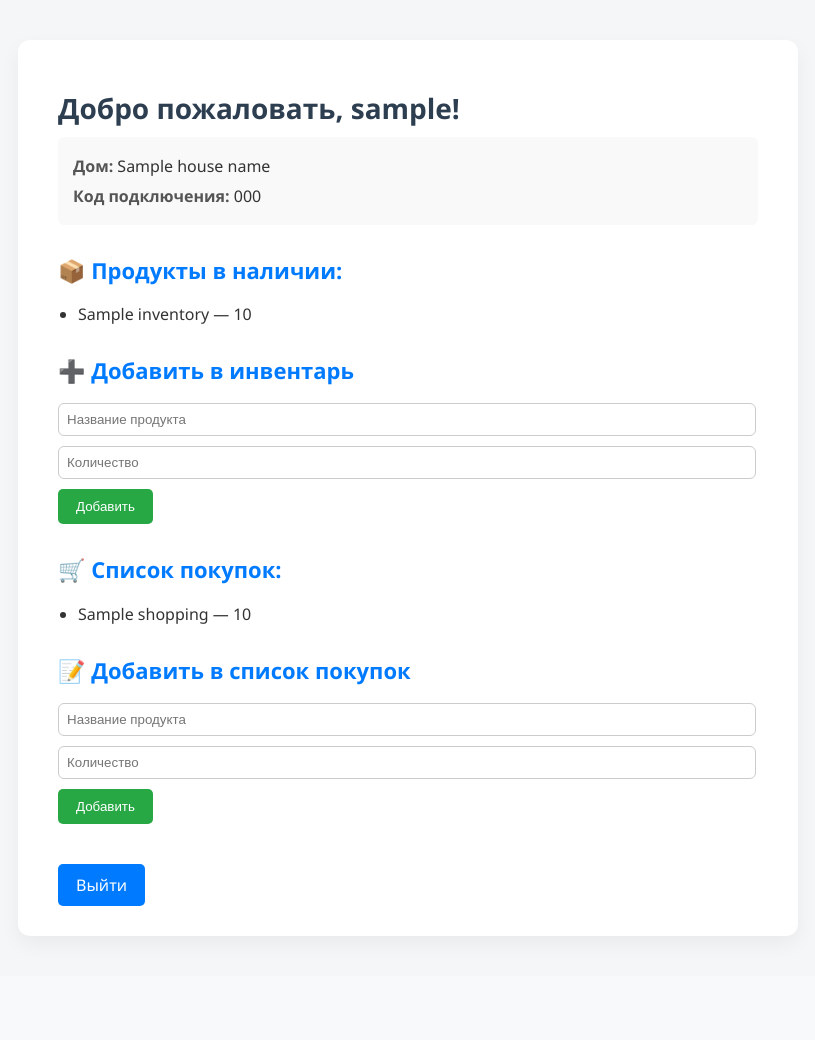
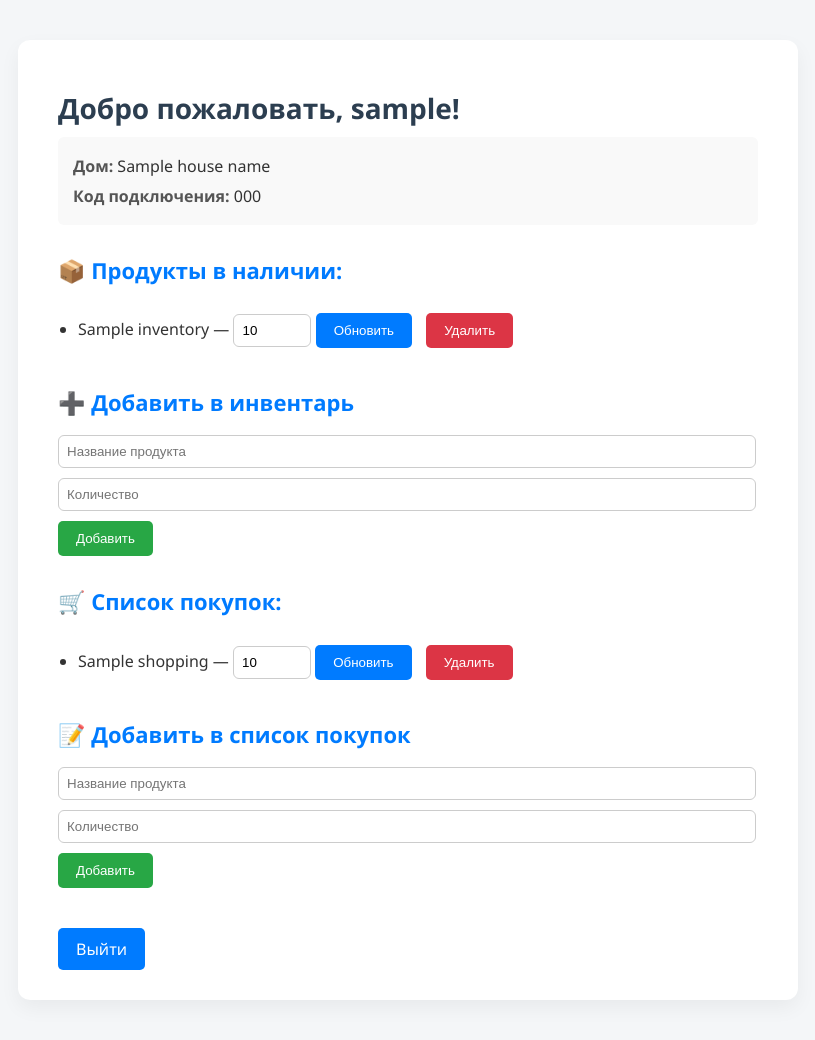
Before and after one commit to Homthor/ChillCheck, a Python web app: template templates/dashboard.html in a window 1280 px wide. Shown: the whole page, without its empty margins (232-1047 px from the left). Before the commit the page ends 939 px from the top, so only its background shows below. Run offline with Jinja, Linux system fonts and the light colour scheme; the template is opened without the code that fills it: most values are stand-ins (such as "Sample title", 1, 10 or a date in 2020).

Commit message:
Update dashboard.html
Delete + edit forms

```diff
--- a/templates/dashboard.html
+++ b/templates/dashboard.html
@@ -128,7 +128,18 @@
         {% if inventory %}
             <ul>
                 {% for name, qty in inventory %}
-                    <li>{{ name }} — {{ qty }}</li>
+                    <li>
+                        {{ name }} —
+                        <form method="POST" action="/update_inventory_quantity" style="display:inline;">
+                            <input type="hidden" name="product_name" value="{{ name }}">
+                            <input type="number" name="quantity" value="{{ qty }}" min="0" style="width: 60px;">
+                            <button type="submit" class="btn">Обновить</button>
+                        </form>
+                        <form method="POST" action="/remove_from_inventory" style="display:inline;">
+                            <input type="hidden" name="product_name" value="{{ name }}">
+                            <button type="submit" class="btn" style="background-color: #dc3545;">Удалить</button>
+                        </form>
+                    </li>
                 {% endfor %}
             </ul>
         {% else %}
@@ -146,7 +157,18 @@
             {% if shopping_list %}
                 <ul>
                     {% for name, qty in shopping_list %}
-                    <li>{{ name }} — {{ qty }}</li>
+                        <li>
+                            {{ name }} —
+                            <form method="POST" action="/update_shopping_list_quantity" style="display:inline;">
+                                <input type="hidden" name="product_name" value="{{ name }}">
+                                <input type="number" name="quantity" value="{{ qty }}" min="0" style="width: 60px;">
+                                <button type="submit" class="btn">Обновить</button>
+                            </form>
+                            <form method="POST" action="/remove_from_shopping_list" style="display:inline;">
+                                <input type="hidden" name="product_name" value="{{ name }}">
+                                <button type="submit" class="btn" style="background-color: #dc3545;">Удалить</button>
+                            </form>
+                        </li>
                     {% endfor %}
                 </ul>
             {% else %}
```
Lines whose indentation alone changed are shown as unchanged.
